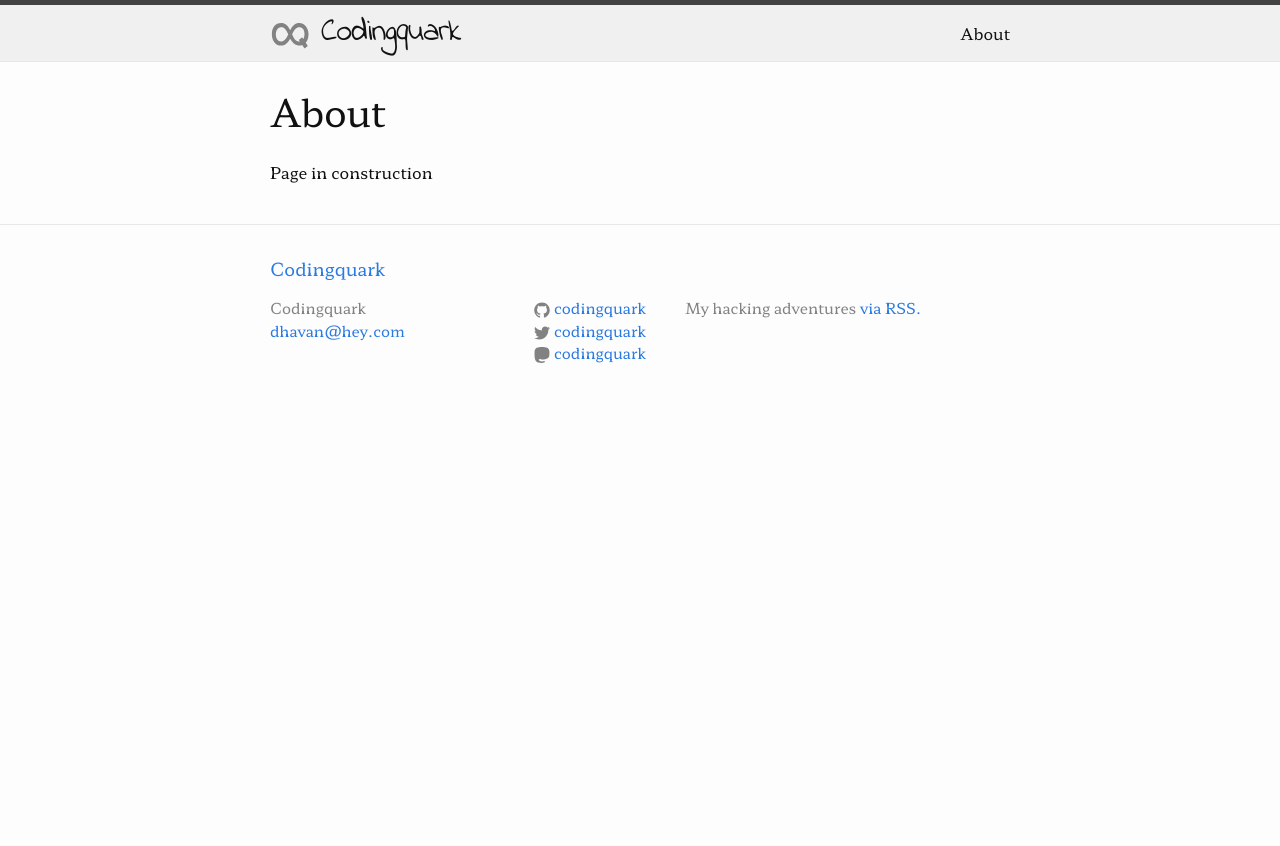
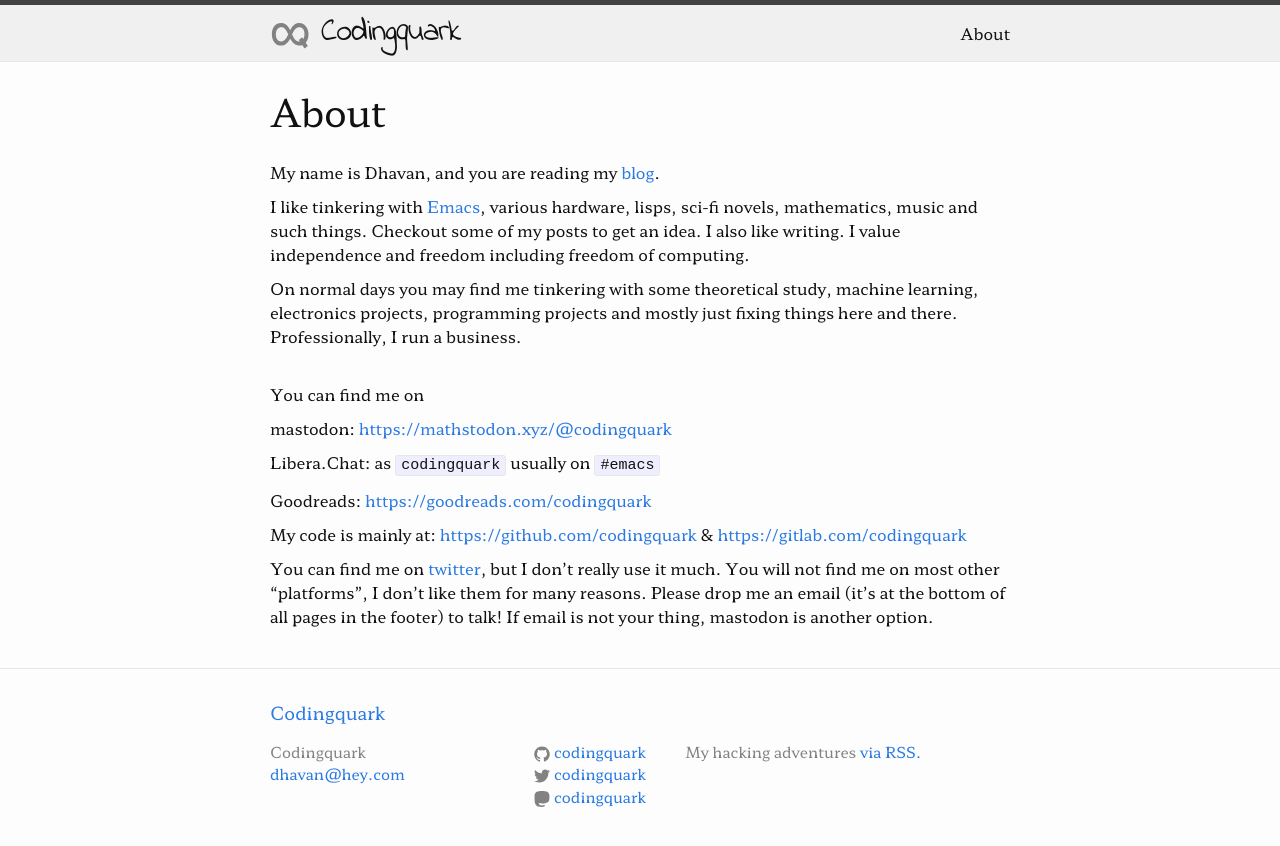
Before and after one commit to codingquark/codingquark.github.io, a Jekyll site: the page built from about.md, in a window 1280 px wide. Shown: the top 846 px of the page. Built offline with Jekyll 4.4.1, drawn with Linux system fonts in a browser that asks for light colours.

Commit message:
Add About page

```diff
--- a/about.md
+++ b/about.md
@@ -3,4 +3,21 @@ layout: page
 title: About
 permalink: /about/
 ---
-Page in construction
+My name is Dhavan, and you are reading my [blog](https://en.wikipedia.org/wiki/Blog).
+
+I like tinkering with [Emacs](https://github.com/codingquark/emacs.g), various hardware, lisps, sci-fi novels, mathematics, music and such things. Checkout some of my posts to get an idea. I also like writing. I value independence and freedom including freedom of computing.
+
+On normal days you may find me tinkering with some theoretical study, machine learning, electronics projects, programming projects and mostly just fixing things here and there. Professionally, I run a business.
+
+<br />
+You can find me on
+
+mastodon: [https://mathstodon.xyz/@codingquark](https://mathstodon.xyz/@codingquark)
+
+Libera.Chat: as `codingquark` usually on `#emacs`
+
+Goodreads: [https://goodreads.com/codingquark](https://goodreads.com/codingquark)
+
+My code is mainly at: [https://github.com/codingquark](https://github.com/codingquark) & [https://gitlab.com/codingquark](https://gitlab.com/codingquark)
+
+You can find me on [twitter](https://twitter.com/@codingquark), but I don’t really use it much. You will not find me on most other “platforms”, I don’t like them for many reasons. Please drop me an email (it’s at the bottom of all pages in the footer) to talk! If email is not your thing, mastodon is another option.
```
